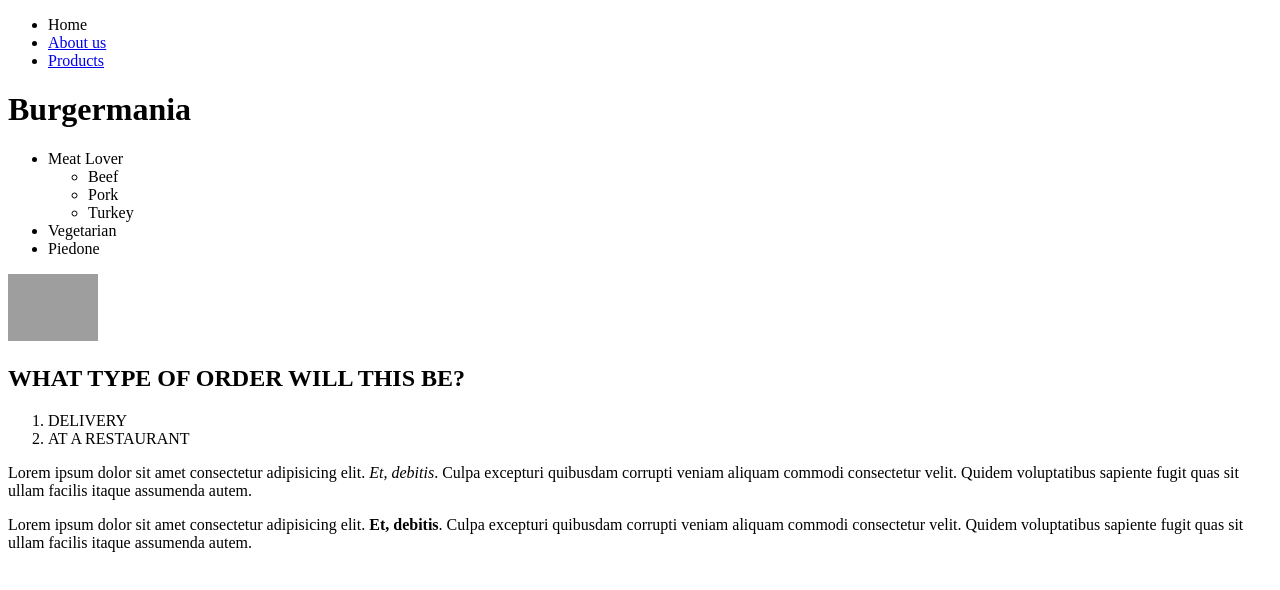
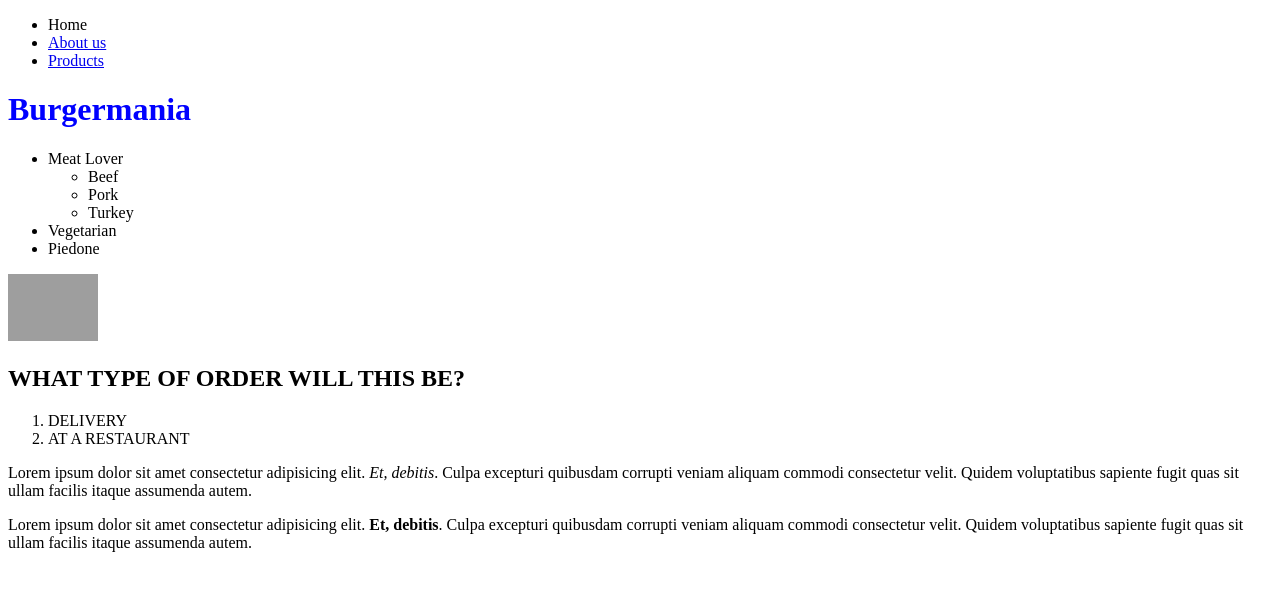
Before and after one commit to jurogit/burger-project.github.io, a plain HTML site: page index.html in a window 1280 px wide. Drawn offline with Linux system fonts and the light colour scheme; grey boxes are pictures that could not be loaded.

Commit message:
CSS stylesheet added.

```diff
--- /dev/null
+++ b/css/style.css
@@ -0,0 +1,3 @@
+h1 {
+    color: blue;
+}
--- a/index.html
+++ b/index.html
@@ -5,6 +5,7 @@
     <meta charset="UTF-8">
     <meta name="viewport" content="width=device-width, initial-scale=1.0">
     <meta http-equiv="X-UA-Compatible" content="IE=edge">
+    <link rel="stylesheet" href="/css/style.css">
     <title>Burgermania</title>
 </head>
 
```
Also changed, not shown: about-us.html (+1 -0 lines), sortiment/products.html (+1 -0 lines), README.md.
